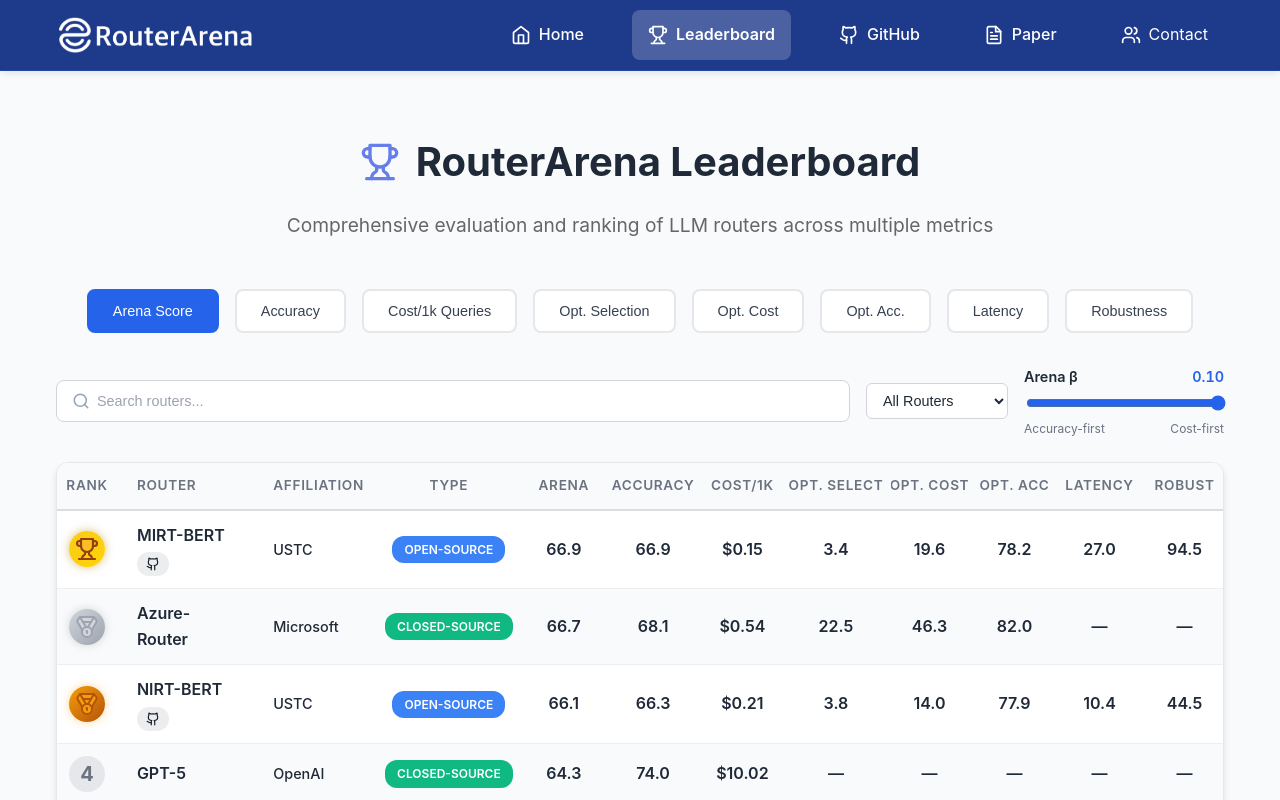
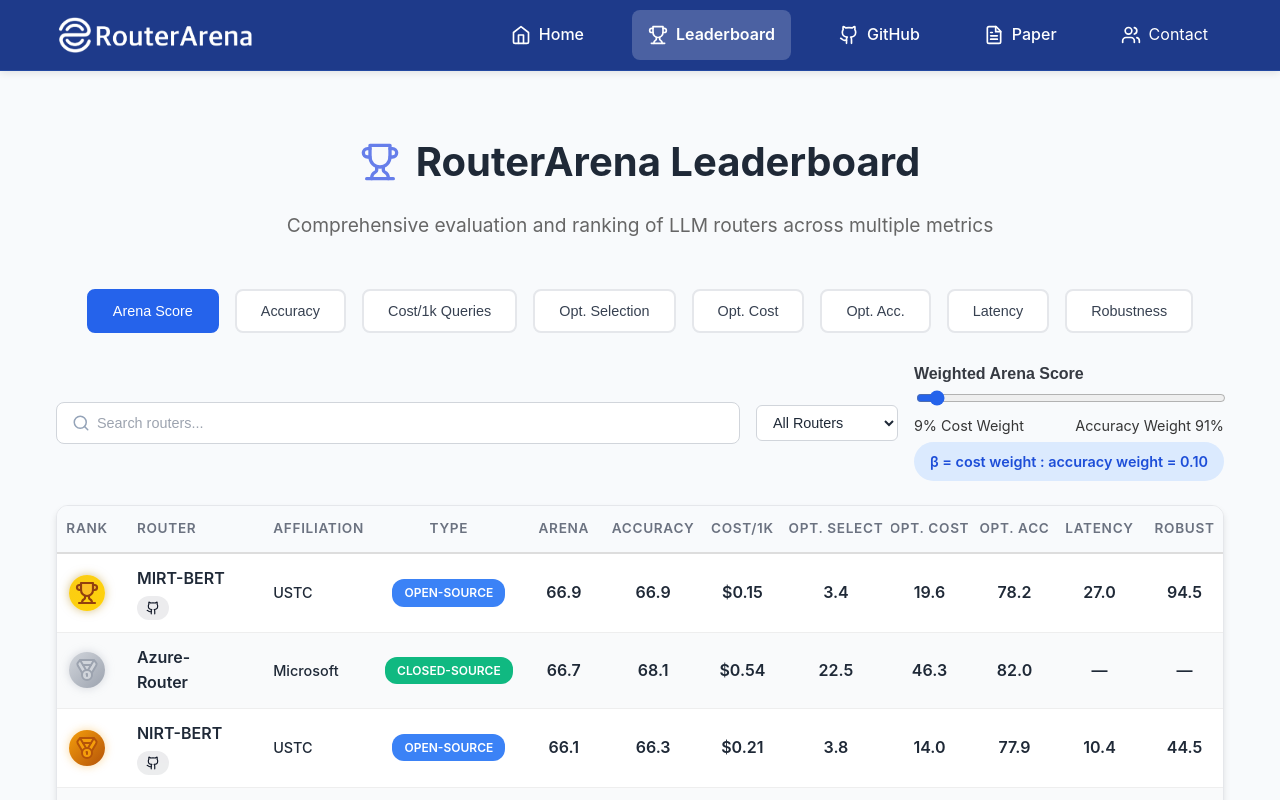
Before and after one commit to RouteWorks/routeworks.github.io, a React (Create React App) app: page /leaderboard in a window 1280 px wide. Shown: the top 800 px of the page. Built offline with nearby package versions, Linux system fonts and the light colour scheme.

Commit message:
Fixed beta slider

```diff
--- a/src/pages/LeaderboardPage.css
+++ b/src/pages/LeaderboardPage.css
@@ -172,16 +172,45 @@
   display: flex;
   flex-direction: column;
   gap: 0.35rem;
-  min-width: 200px;
+  min-width: 300px;
 }
 
-.beta-label {
-  display: flex;
-  justify-content: space-between;
-  font-size: 0.9rem;
+.beta-label-link {
+  display: inline-flex;
+  align-items: center;
+  gap: 0.5rem;
+  font-size: 1rem;
   font-weight: 600;
-  color: #1f2937;
+  color: #363a42;
+  background: transparent;
+  border: none;
+  padding: 0;
+  cursor: pointer;
+  position: relative;
 }
+
+.beta-label-text {
+  position: relative;
+  display: inline-block;
+}
+
+.beta-label-text::after {
+  content: '';
+  position: absolute;
+  bottom: -2px;
+  left: 0;
+  width: 100%;
+  height: 1px;
+  background: rgba(37, 99, 235, 0.3);
+  transform: scaleX(0);
+  transition: transform 0.2s ease;
+  transform-origin: left;
+}
+
+.beta-label-link:hover .beta-label-text::after {
+  transform: scaleX(1);
+}
+
 
 .beta-value {
   font-variant-numeric: tabular-nums;
@@ -196,8 +225,39 @@
 .beta-hints {
   display: flex;
   justify-content: space-between;
-  font-size: 0.75rem;
-  color: #6b7280;
+  font-size: 0.9rem;
+  color: #363636;
+}
+
+.beta-weights {
+  display: flex;
+  gap: 1rem;
+  align-items: center;
+  flex-wrap: wrap;
+  font-size: 0.9rem;
+  color: #1f2937;
+}
+
+.beta-weight {
+  display: flex;
+  flex-direction: column;
+  background: #eef2ff;
+  border-radius: 8px;
+  padding: 0.5rem 0.75rem;
+}
+
+.beta-weight strong {
+  font-size: 1rem;
+  font-weight: 700;
+}
+
+.beta-weight-pill {
+  background: #dbeafe;
+  border-radius: 999px;
+  padding: 0.5rem 1rem;
+  font-weight: 600;
+  color: #1d4ed8;
+
 }
 
 .filter-group {
--- a/src/pages/LeaderboardPage.tsx
+++ b/src/pages/LeaderboardPage.tsx
@@ -31,6 +31,9 @@
   return (((1 + beta) * accuracy * normalizedCost) / denominator) * 100;
 };
 
+const DEFAULT_BETA = 0.1;
+const defaultCostWeight = DEFAULT_BETA / (1 + DEFAULT_BETA);
+
 const LeaderboardPage: React.FC = () => {
   const [searchTerm, setSearchTerm] = useState('');
   const [filterType, setFilterType] = useState<'all' | 'open-source' | 'closed-source'>('all');
@@ -38,7 +41,10 @@
     'arena' | 'accuracy' | 'cost' | 'optimalSelection' | 'optimalCost' | 'optimalAcc' | 'latency' | 'robustness'
   >('arena');
   const [activeTab, setActiveTab] = useState<'spider' | 'deferral'>('spider');
-  const [beta, setBeta] = useState(0.1);
+  const [costWeight, setCostWeight] = useState(defaultCostWeight);
+
+  const beta = costWeight / (1 - costWeight);
+  const accuracyWeight = 1 - costWeight;
 
   // Deferral curve data
   const openSourcePoints = {
@@ -239,23 +245,38 @@
           </div>
 
           <div className="beta-control">
-            <div className="beta-label">
-              <span>Arena β</span>
-              <span className="beta-value">{beta.toFixed(2)}</span>
-            </div>
+            <button
+              type="button"
+              className="beta-label-link"
+              onClick={() =>
+                document.getElementById('metrics-explanation')?.scrollIntoView({ behavior: 'smooth' })
+              }
+            >
+              <span className="beta-label-text">Weighted Arena Score</span>
+            </button>
             <input
               type="range"
               id="beta-slider"
-              min={0.01}
-              max={0.1}
-              step={0.001}
-              value={beta}
-              onChange={event => setBeta(parseFloat(event.target.value))}
+              min={0.05}
+              max={0.95}
+              step={0.01}
+              value={costWeight}
+              onChange={event => {
+                const value = parseFloat(event.target.value);
+                const clamped = Math.min(0.95, Math.max(0.05, value));
+                setCostWeight(clamped);
+              }}
               className="beta-slider"
             />
             <div className="beta-hints">
-              <span>Accuracy-first</span>
-              <span>Cost-first</span>
+              <span>{(costWeight * 100).toFixed(0)}% Cost Weight</span>
+              <span> Accuracy Weight {(accuracyWeight * 100).toFixed(0)}%</span>
+            </div>
+            <div className="beta-weights">
+
+              <div className="beta-weight-pill">
+                β = cost weight&nbsp;: accuracy weight&nbsp;= {beta.toFixed(2)}
+              </div>
             </div>
           </div>
         </div>
@@ -447,11 +468,11 @@
         </div>
 
         {/* Metrics Explanation */}
-        <div className="metrics-explanation">
+        <div className="metrics-explanation" id="metrics-explanation">
           <h2>Evaluation Metrics</h2>
           <div className="metrics-grid">
             {/* 1️⃣ Arena Score */}
-            <div className="metric-card">
+            <div className="metric-card" >
               <div className="metric-summary">
                 <h3>Arena Score</h3>
                 <p>Weighted harmonic mean capturing the trade-off between accuracy and cost.</p>
```
